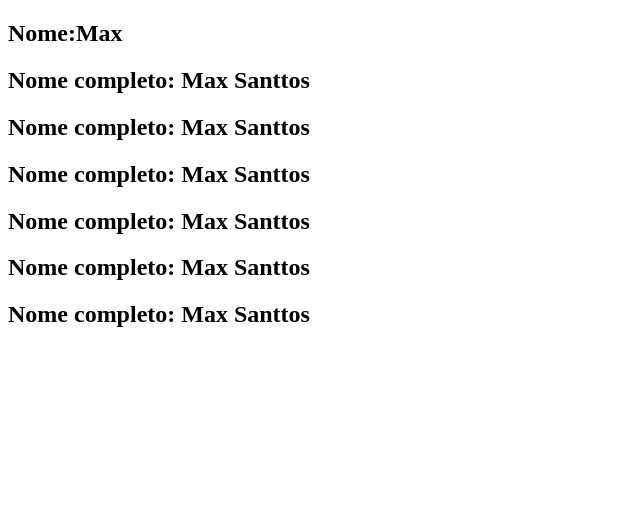
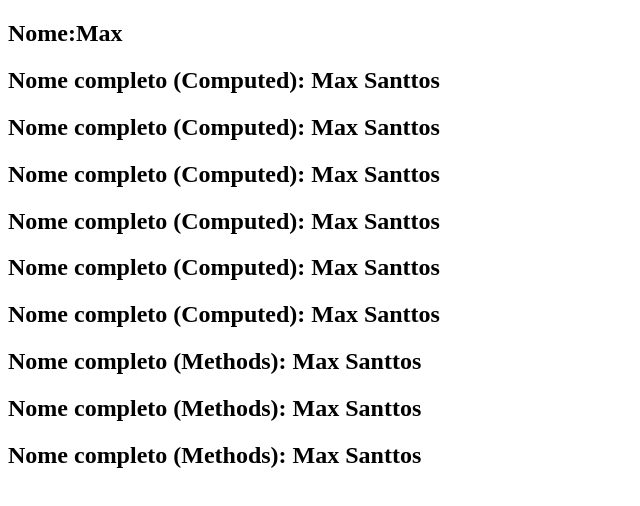
Before and after one commit to maxsanttos/Curso-Vuejs, a plain HTML site: page Curso-Vuejs-master/Computed_Properties-Vs_Methods/index.html in a window 1280 px wide. Shown: the whole page, without its empty margins (0-640 px from the left). Drawn offline with nearby package versions, Linux system fonts and the light colour scheme.

Commit message:
atualizaçao

```diff
--- a/Curso-Vuejs-master/Computed_Properties-Vs_Methods/index.html
+++ b/Curso-Vuejs-master/Computed_Properties-Vs_Methods/index.html
@@ -9,12 +9,16 @@
 <body>
     <div id="computed">
         <h2>Nome:{{person.firstName}} </h2>
-        <h2>Nome completo: {{ fullName }}</h2>
-        <h2>Nome completo: {{ fullName }}</h2>
-        <h2>Nome completo: {{ fullName }}</h2>
-        <h2>Nome completo: {{ fullName }}</h2>
-        <h2>Nome completo: {{ fullName }}</h2>
-        <h2>Nome completo: {{ getFullName() }}</h2>
+        <h2>Nome completo (Computed): {{ fullName }}</h2>
+        <h2>Nome completo (Computed): {{ fullName }}</h2>
+        <h2>Nome completo (Computed): {{ fullName }}</h2>
+        <h2>Nome completo (Computed): {{ fullName }}</h2>
+        <h2>Nome completo (Computed): {{ fullName }}</h2>
+        <h2>Nome completo (Computed): {{ fullName }}</h2>
+
+        <h2>Nome completo (Methods): {{ getFullName() }}</h2>
+        <h2>Nome completo (Methods): {{ getFullName() }}</h2>
+        <h2>Nome completo (Methods): {{ getFullName() }}</h2>
 
     </div>
     <script src="https://cdn.jsdelivr.net/npm/vue@2.6.14"></script>
```
Also changed, not shown: README.md.
